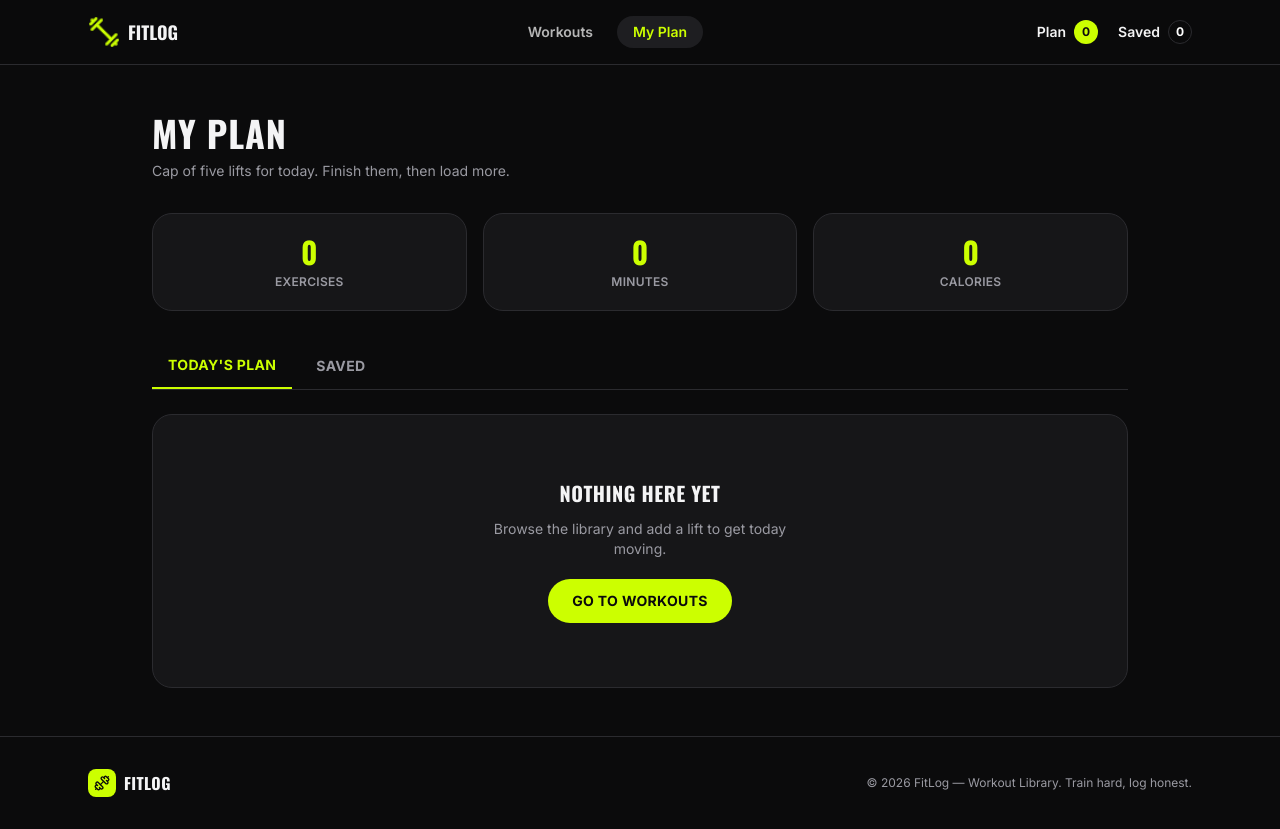
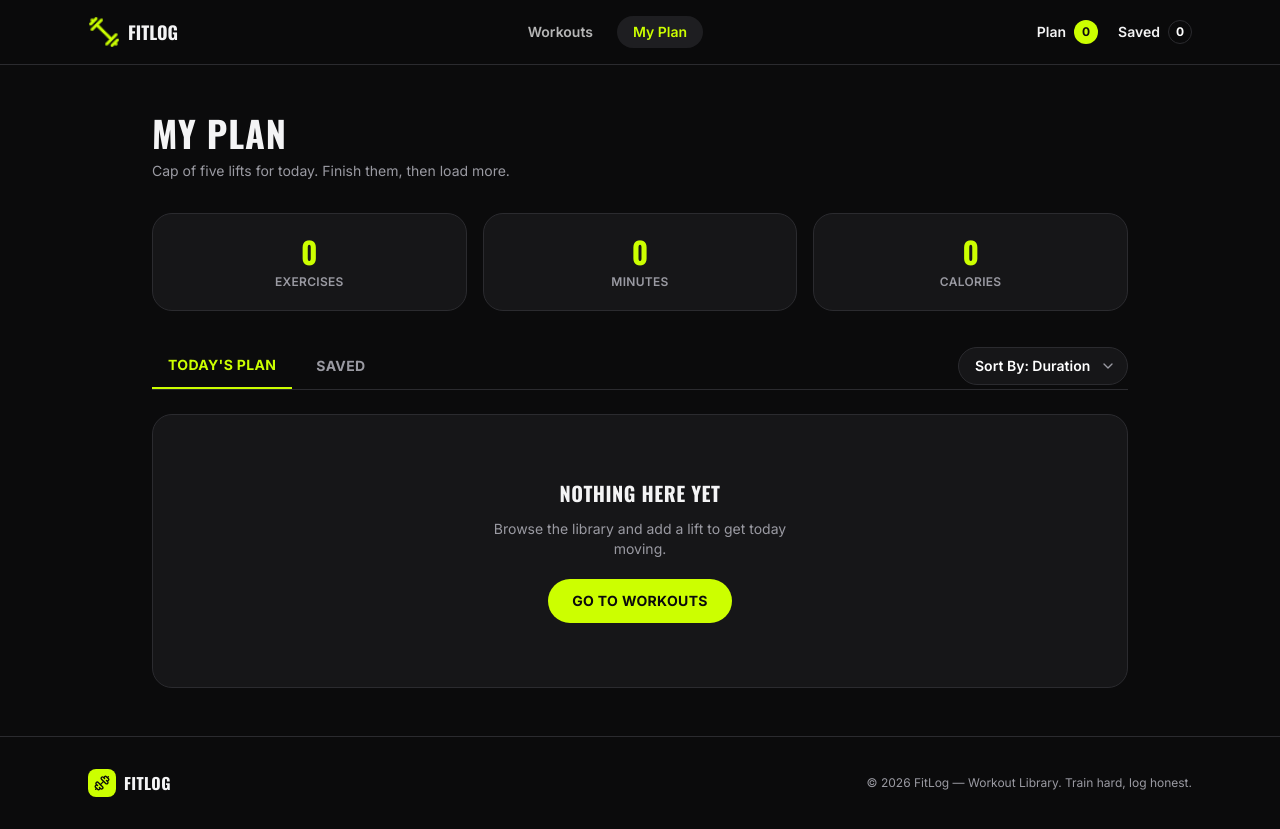
Before and after one commit to farhana-ayesha/fitlog, a Next.js app: page /my-plan in a window 1280 px wide. Built offline with nearby package versions, Linux system fonts and the light colour scheme.

Commit message:
Add sort and dynamic metrics to My plan page

```diff
--- a/src/app/my-plan/page.tsx
+++ b/src/app/my-plan/page.tsx
@@ -3,7 +3,14 @@
 import { useMemo, useState } from "react";
 import Link from "next/link";
 import Image from "next/image";
-import { CheckCircle, Clock, Flame, Star, X } from "lucide-react";
+import {
+  CheckCircle,
+  ChevronDown,
+  Clock,
+  Flame,
+  Star,
+  X,
+} from "lucide-react";
 import { usePlan, Workout } from "@/context/PlanContext";
 import { useToast } from "@/context/ToastContext";
 
@@ -14,17 +21,29 @@ const TABS: { key: TabKey; label: string }[] = [
   { key: "saved", label: "Saved" },
 ];
 
+const SORT_OPTIONS: { value: keyof Workout; label: string }[] = [
+  { value: "duration", label: "Duration" },
+  { value: "caloriesBurned", label: "Calories" },
+  { value: "rating", label: "Rating" },
+];
+
 export default function MyPlanPage() {
   const { plan, saved, hydrated, removeFromPlan, removeFromSaved, markDone } =
     usePlan();
   const { showToast } = useToast();
   const [tab, setTab] = useState<TabKey>("plan");
+  const [sortBy, setSortBy] = useState<keyof Workout>("duration");
 
-  // যেই ট্যাব সিলেক্টেড, সেই লিস্টটাই দেখাবো
-  const list: Workout[] = tab === "plan" ? plan : saved;
+  const list: Workout[] = useMemo(() => {
+    const source = tab === "plan" ? plan : saved;
+    return [...source].sort(
+      (a, b) => (b[sortBy] as number) - (a[sortBy] as number)
+    );
+  }, [tab, plan, saved, sortBy]);
+
 
   const metrics = useMemo(() => {
-    return plan.reduce(
+  return list.reduce(
     (acc, w) => ({
       exercises: acc.exercises + 1,
       minutes: acc.minutes + w.duration,
@@ -32,7 +51,9 @@ export default function MyPlanPage() {
     }),
     { exercises: 0, minutes: 0, calories: 0 }
   );
-  }, [plan]);
+}, [list]);
+
+
 
   function handleRemove(id: number) {
     if (tab === "plan") {
@@ -58,7 +79,6 @@ export default function MyPlanPage() {
         Cap of five lifts for today. Finish them, then load more.
       </p>
 
-      {/* মেট্রিক্স সামারি — শুধু Today's Plan থেকে হিসাব হয় */}
       <div className="mt-8 grid grid-cols-3 gap-3 sm:gap-4">
         {[
           ["Exercises", metrics.exercises],
@@ -79,8 +99,8 @@ export default function MyPlanPage() {
         ))}
       </div>
 
-      {/* Today's Plan / Saved ট্যাব */}
-      <div className="mt-8 flex gap-2 border-b border-line">
+      <div className="mt-8 flex flex-col gap-4 border-b border-line pb-0 sm:flex-row sm:items-center sm:justify-between">
+        <div className="flex gap-2">
           {TABS.map((t) => (
             <button
               key={t.key}
@@ -94,6 +114,22 @@ export default function MyPlanPage() {
               {t.label}
             </button>
           ))}
+        </div>
+
+        <div className="relative mb-3 sm:mb-0">
+          <select
+            value={sortBy}
+            onChange={(e) => setSortBy(e.target.value as keyof Workout)}
+            className="appearance-none rounded-full border border-line bg-surface py-2 pl-4 pr-9 text-sm font-semibold text-white outline-none"
+          >
+            {SORT_OPTIONS.map((opt) => (
+              <option key={opt.value} value={opt.value}>
+                Sort By: {opt.label}
+              </option>
+            ))}
+          </select>
+          <ChevronDown className="pointer-events-none absolute right-3 top-1/2 h-4 w-4 -translate-y-1/2 text-muted" />
+        </div>
       </div>
 
       <div className="mt-6">
@@ -158,7 +194,7 @@ export default function MyPlanPage() {
                     View Details
                   </Link>
 
-                  {/* Mark as Done শুধু Today's Plan ট্যাবে দরকার, Saved-এ না */}
+                  {/* Mark as Done শুধু Today's Plan ট্যাবে থাকবে, Saved-এ না */}
                   {tab === "plan" && (
                     <button
                       onClick={() => handleDone(w.id)}
--- /dev/null
+++ b/src/app/not-found.tsx
@@ -0,0 +1,19 @@
+import Link from "next/link";
+
+export default function NotFound() {
+  return (
+    <div className="mx-auto flex max-w-xl flex-col items-center justify-center gap-4 px-4 py-32 text-center">
+      <p className="font-display text-6xl font-bold text-accent">404</p>
+      <h1 className="font-display text-2xl font-bold uppercase tracking-wide">
+        Page not found
+      </h1>
+      <p className="text-sm text-muted">
+        The lift or page you&apos;re looking for doesn&apos;t exist. Head back
+        to the library and keep the session moving.
+      </p>
+      <Link href="/" className="btn-primary mt-2">
+        Go to workouts
+      </Link>
+    </div>
+  );
+}
--- a/src/context/PlanContext.tsx
+++ b/src/context/PlanContext.tsx
@@ -32,6 +32,7 @@ type PlanContextType = {
   removeFromPlan: (id: number) => void;
   removeFromSaved: (id: number) => void;
   markDone: (id: number) => void;
+  markSavedDone: (id: number) => void;
 };
 
 const PlanContext = createContext<PlanContextType | null>(null);
@@ -55,11 +56,11 @@ export function PlanProvider({ children }: { children: ReactNode }) {
   const [hydrated, setHydrated] = useState(false);
 
   useEffect(() => {
-  // eslint-disable-next-line react-hooks/set-state-in-effect
-  setPlan(safeRead(PLAN_KEY));
-  setSaved(safeRead(SAVED_KEY));
-  setHydrated(true);
-}, []);
+    // eslint-disable-next-line react-hooks/set-state-in-effect
+    setPlan(safeRead(PLAN_KEY));
+    setSaved(safeRead(SAVED_KEY));
+    setHydrated(true);
+  }, []);
 
   useEffect(() => {
     if (!hydrated) return;
@@ -101,6 +102,12 @@ export function PlanProvider({ children }: { children: ReactNode }) {
     );
   }
 
+  function markSavedDone(id: number) {
+    setSaved((prev) =>
+      prev.map((w) => (w.id === id ? { ...w, done: !w.done } : w))
+    );
+  }
+
   return (
     <PlanContext.Provider
       value={{
@@ -116,6 +123,7 @@ export function PlanProvider({ children }: { children: ReactNode }) {
         removeFromPlan,
         removeFromSaved,
         markDone,
+        markSavedDone,
       }}
     >
       {children}
```
Lines whose indentation alone changed are shown as unchanged.
